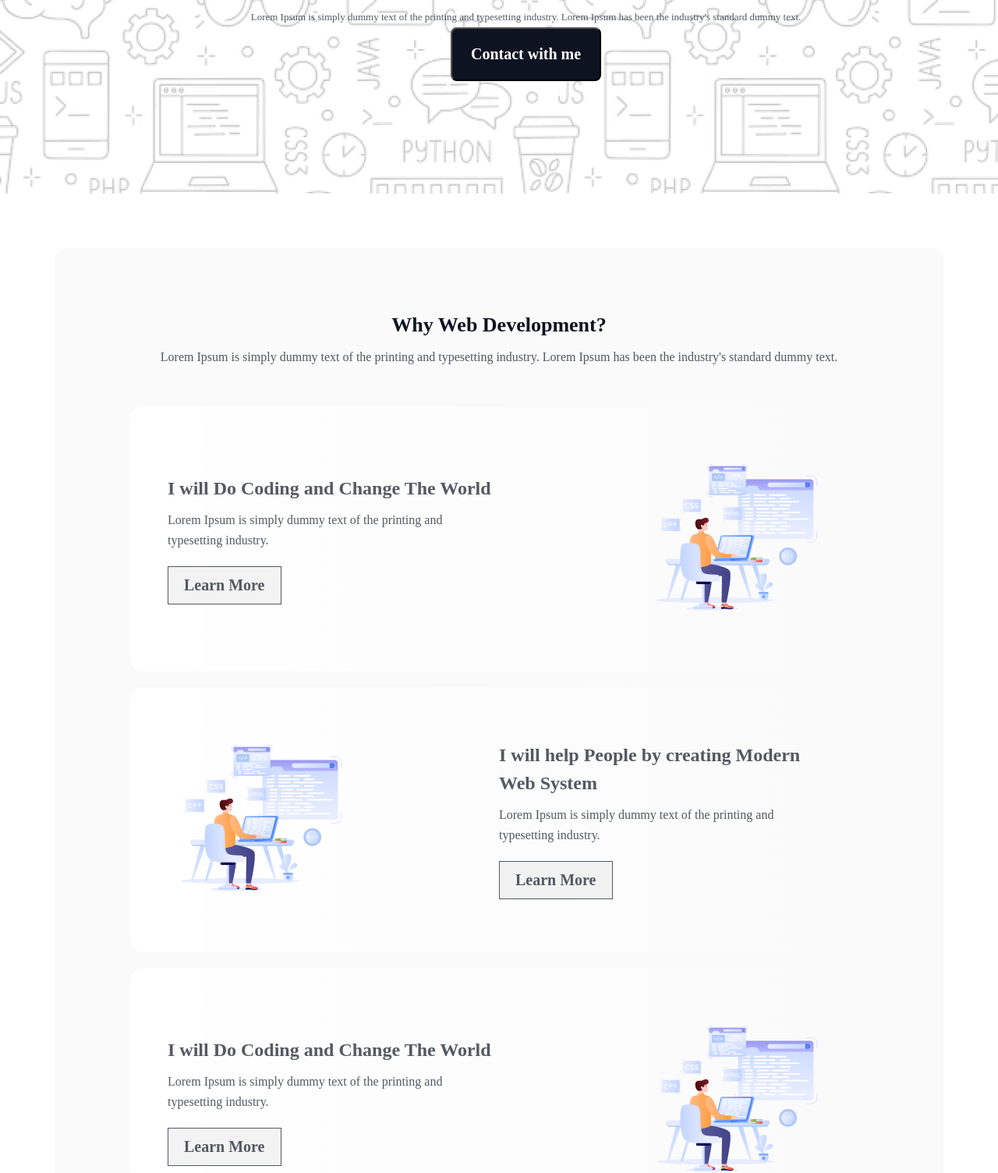
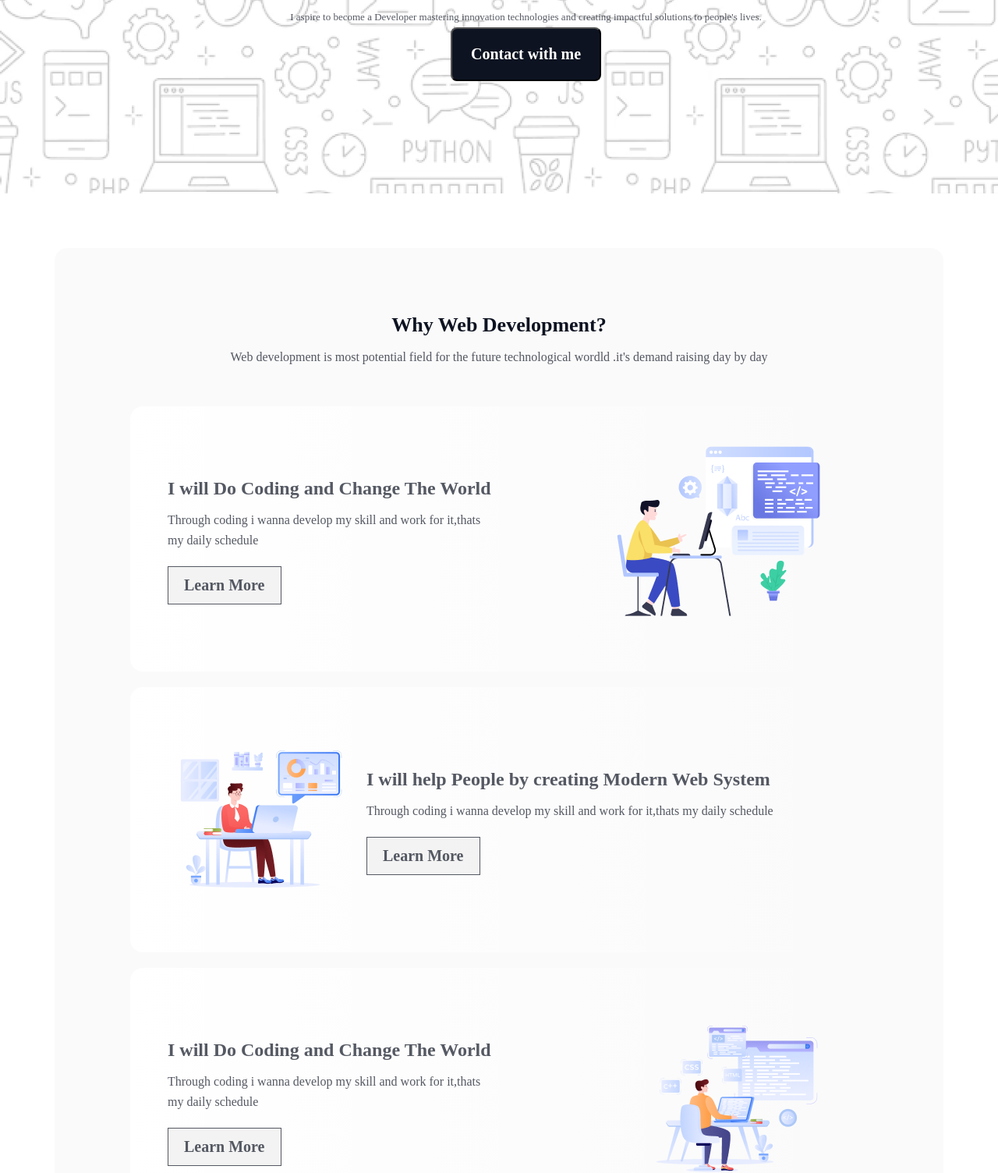
Before and after one commit to yunusmy/assignment-1, a plain HTML site: page index.html in a window 1280 px wide. Shown: the part 499-2003 px from the top of the page at 78% size. Drawn offline with Linux system fonts and the light colour scheme; a web font is replaced by a local one.

Commit message:
inspiration-section

```diff
--- a/index.html
+++ b/index.html
@@ -24,9 +24,9 @@
       <div class="banner-container">
         <img src="assets/Group.png" alt="">
         <h1>"In the near future, I hope to become a Developer."</h1>
-        <p>Lorem Ipsum is simply dummy text of the printing and typesetting industry. Lorem Ipsum has been the
-          industry's standard
-          dummy text.</p>
+        <p>I aspire to become a Developer mastering innovation technologies and creating impactful solutions to people's
+          lives.
+        </p>
         <a href="#footer"><button class="banner-btn">Contact with me</button>
         </a>
       </div>
@@ -38,37 +38,36 @@
       <div class="web-container">
         <div class="web-title">
           <h2>Why Web Development?</h2>
-          <p>Lorem Ipsum is simply dummy text of the printing and typesetting industry. Lorem Ipsum has been the
-            industry's standard
-            dummy text.</p>
+          <p>Web development is most potential field for the future technological wordld .it's demand raising day by day
+          </p>
         </div>
         <div class="codeing-group-aera">
           <div class="codeing-area">
             <div class="title-area">
               <h3>I will Do Coding and Change The World</h3>
-              <p>Lorem Ipsum is simply dummy text of the printing and typesetting industry.</p>
+              <p>Through coding i wanna develop my skill and work for it,thats my daily schedule</p>
               <a href=""><button class="btn">Learn More</button></a>
             </div>
             <div class="img-area">
-              <img src="assets/Group 4.png" alt="">
+              <img src="assets/Layer_1.png" alt="">
             </div>
           </div>
           <div class="codeing-area modern-web">
 
-            <div class="img-area">
-              <img src="assets/Group 4.png" alt="">
+            <div class="img-area" style="width:30%">
+              <img src="assets/Group 3.png" alt="">
             </div>
 
-            <div class="title-area">
+            <div class="title-area" style="width:70%">
               <h3>I will help People by creating Modern Web System</h3>
-              <p>Lorem Ipsum is simply dummy text of the printing and typesetting industry.</p>
+              <p>Through coding i wanna develop my skill and work for it,thats my daily schedule</p>
               <a href=""><button class="btn">Learn More</button></a>
             </div>
           </div>
           <div class="codeing-area">
             <div class="title-area">
               <h3>I will Do Coding and Change The World</h3>
-              <p>Lorem Ipsum is simply dummy text of the printing and typesetting industry.</p>
+              <p>Through coding i wanna develop my skill and work for it,thats my daily schedule</p>
               <a href=""><button class="btn">Learn More</button></a>
             </div>
             <div class="img-area">
@@ -107,26 +106,30 @@
         <div class="target-title
         ">
           <h2>My Current Target</h2>
-          <p>Lorem Ipsum is simply dummy text of the printing and typesetting industry. Lorem Ipsum has been the
-            industry's standard dummy text.</p>
+          <p>HTML Structures web content, css styles its presentation, and JavaScript enhances interactivity.Together,
+            they form the foundation for creating dynamic and visually appealing websites and web application. </p>
         </div>
         <div class="target-card">
           <div class="card-html card">
             <img src="assets/html.png" alt="">
             <h3>Html</h3>
-            <p>Lorem Ipsum is simply dummy text of the printing.</p>
+            <p>HTML is the standard markup language for creating Web pages.
+            </p>
             <a href="#">Learn More</a>
           </div>
           <div class="card-css card">
             <img src="assets/css.png" alt="">
             <h3>Css</h3>
-            <p>Lorem Ipsum is simply dummy text of the printing.</p>
+            <p>CSS is the language we use to style a Web page.
+            </p>
             <a href="">Learn More</a>
           </div>
           <div class="card-js card">
             <img src="assets/js.png" alt="">
             <h3>Js</h3>
-            <p>Lorem Ipsum is simply dummy text of the printing.</p>
+            <p>This page contains some examples of what JavaScript can do.
+
+            </p>
             <a href="">Learn More</a>
           </div>
         </div>
@@ -135,7 +138,7 @@
     <section class="support-section">
       <div class="support-container">
         <h4>I need Support</h4>
-        <p>Lorem Ipsum is simply dummy text of the printing and typesetting industry.</p>
+        <p>please, give us your important feedback. we'll try to fix our problems.</p>
         <div class="Contact">
           <input class="feedback" type="text" placeholder="Suggest me any feedback for me">
           <button>Submit</button>
--- a/style.css
+++ b/style.css
@@ -117,12 +117,6 @@
   flex-direction: column;
   gap:20px;
   margin-top:50px;
-
-}
-
-.modern-web .img-area{
-  width:30%;
-
 }
 .web-title{
 
@@ -172,7 +166,7 @@ padding: 48px;
 }
 .codeing-area .img{
   width: 50%;
-  /* text-align: right; */
+
 }
 
 
@@ -450,7 +444,7 @@ background: rgb(255, 255, 255);
   width:1349px;
   border-radius: 16px;
   background: rgba(13, 19, 33, 0.03);
-
+  margin-top: 50px;
 }
 
 .footer-section .footer-container{
```
